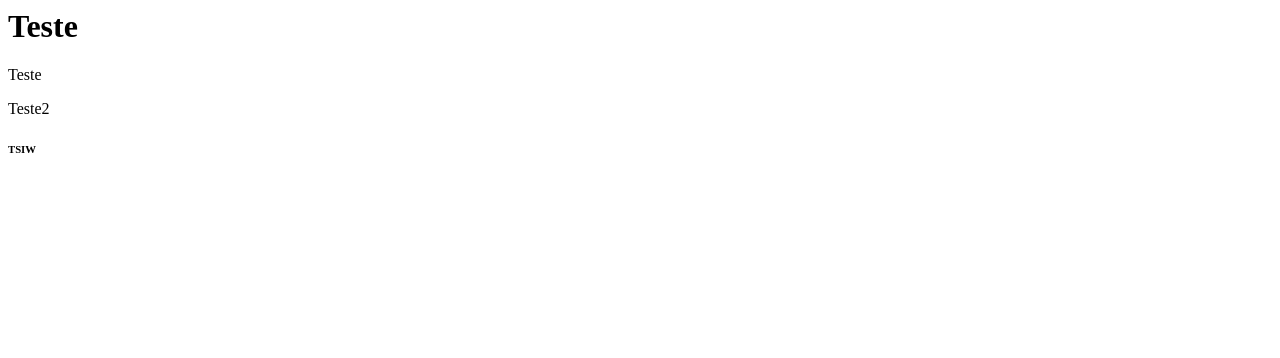
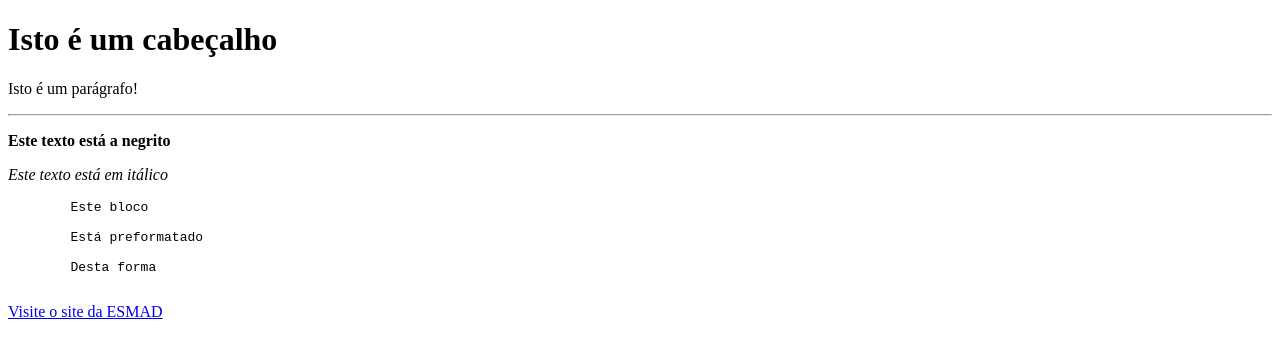
Before and after one commit to EmSousa/LearningWEB, a plain HTML site: page index.html in a window 1280 px wide. Drawn offline with Linux system fonts and the light colour scheme.

Commit message:
Exercicio1 feito

```diff
--- a/index.html
+++ b/index.html
@@ -1,6 +1,25 @@
-<html>
-    <h1>Teste</h1>
-    <p>Teste</p>
-    <p>Teste2</p>
-    <h6>TSIW</h6>
+<!DOCTYPE html>
+<html lang="en">
+<head>
+    <meta charset="UTF-8">
+    <meta name="description" content="Exercicio TAW">
+    <meta name="keywords" content="TAW, HTML, CSS, TSIW">
+    <meta name="author" content="9180522">
+    <title>Exercicio 1</title>
+</head>
+<body>
+    <h1>Isto é um cabeçalho</h1>
+    <p>Isto é um parágrafo!</p>
+    <hr>
+    <p><b>Este texto está a negrito</b></p>
+    <p><i>Este texto está em itálico</i></p>
+    <pre>
+        Este bloco
+
+        Está preformatado
+
+        Desta forma
+    </pre>
+    <a href="http://www.esmad.ipp.pt">Visite o site da ESMAD</a>
+</body>
 </html>
```
